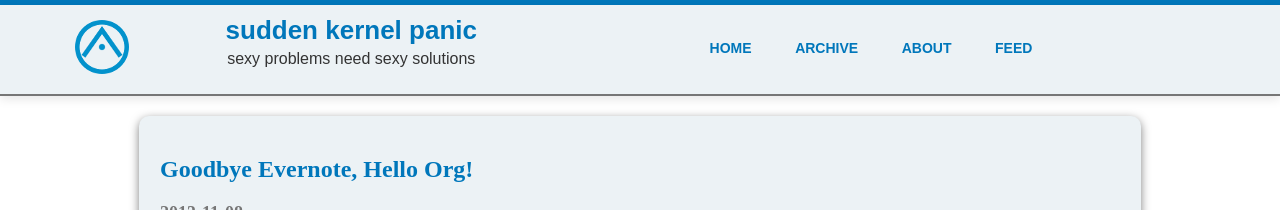
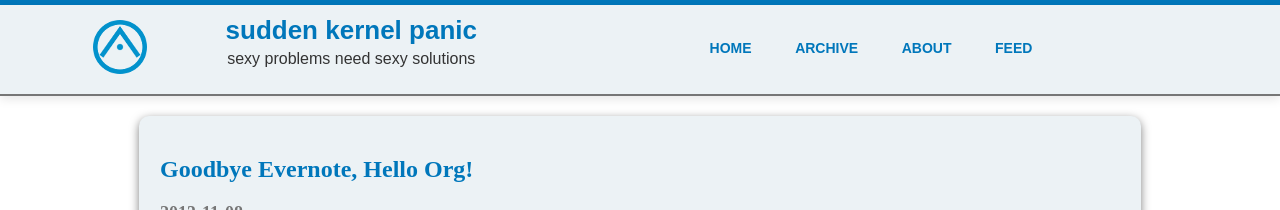
Before and after one commit to Bin7me/bin7me.github.io, a Jekyll site: the page built from index.html, in a window 1280 px wide. Shown: the top 210 px of the page. Built offline with Jekyll 4.4.1, drawn with Linux system fonts in a browser that asks for light colours; Markdown is read by kramdown in place of the engine named in the settings; the list of posts is cut into pages by our own code.

Commit message:
added logo css back

```diff
--- a/css/style.css
+++ b/css/style.css
@@ -145,6 +145,15 @@ pre > code {
   text-align: center;
 }
 
+#logo-div {
+  text-align: center;
+}
+
+#logo {
+  box-shadow: none;
+  min-width: 64px;
+}
+
 #title-description {
   text-align: center;
 }
```
